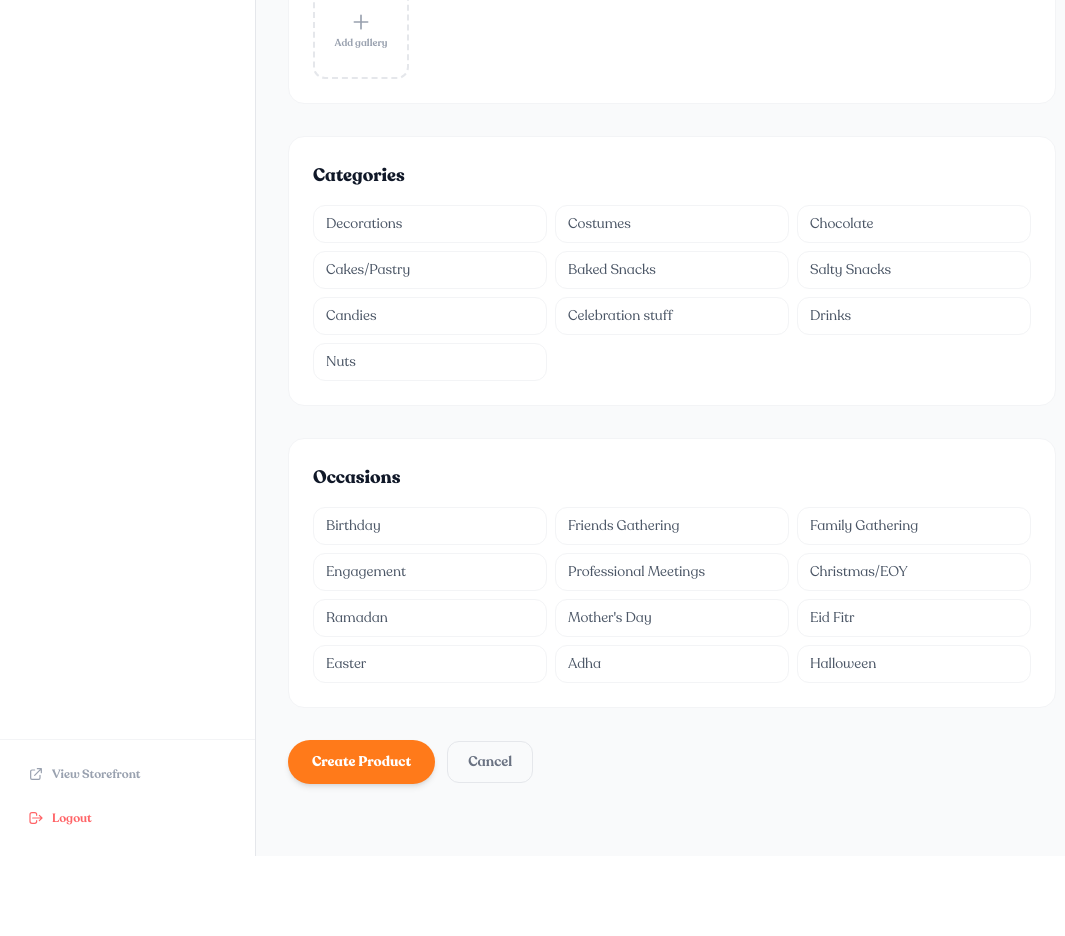
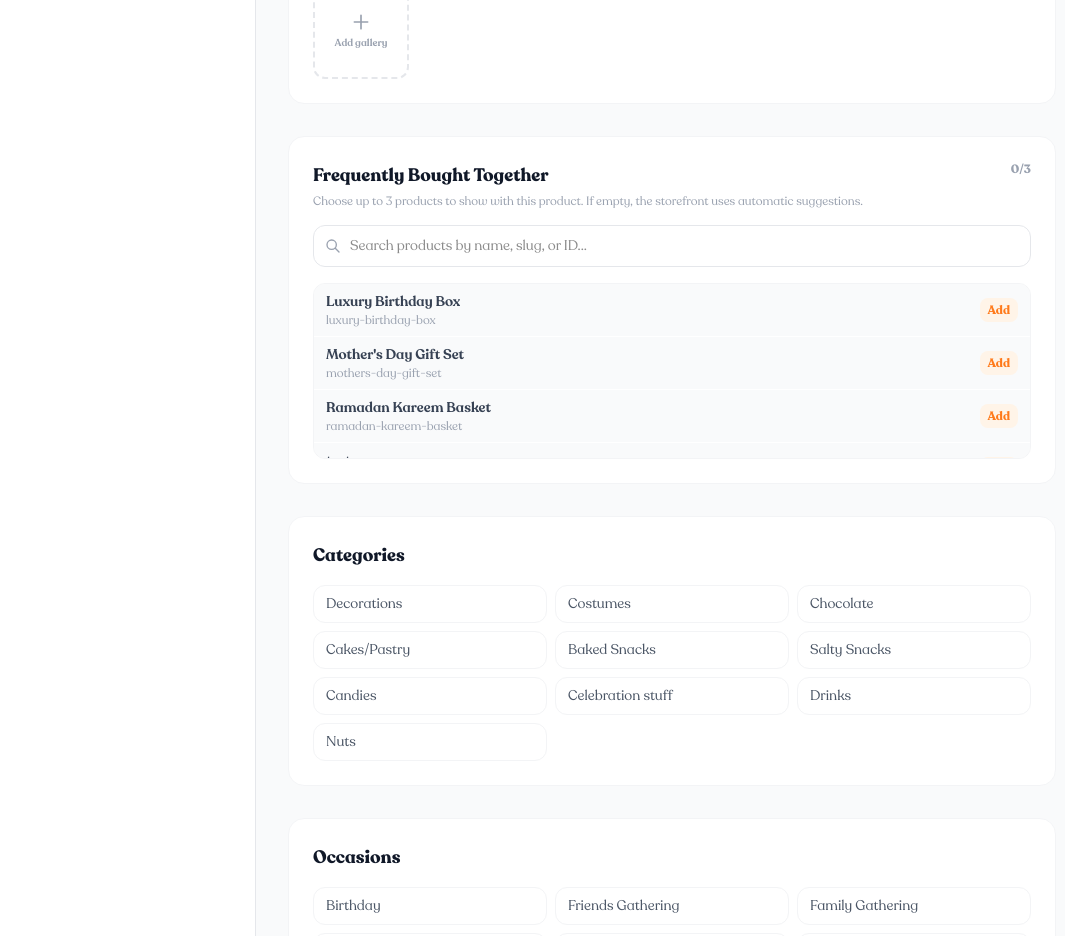
Before and after one commit to Word-of-Mouth-Marketing-agency/gather, a Next.js app: page /admin/products/new in a window 1280 px wide. Shown: the part 1320-2256 px from the top of the page, without its empty margins (0-1065 px from the left). Before the commit the page ends 2176 px from the top, so only its background shows below. Built offline with nearby package versions, Linux system fonts and the light colour scheme.

Commit message:
feat: add manual frequently bought together products

```diff
--- a/src/app/(store)/products/[slug]/page.tsx
+++ b/src/app/(store)/products/[slug]/page.tsx
@@ -48,7 +48,7 @@ export default async function ProductPage({ params }: Props) {
   const productOccasions = product.occasionIds
     .map((id) => getCategoryById(id))
     .filter((item): item is Category => item !== undefined)
-  const recommendations = getRecommendedProducts(product, allProducts, 3)
+  const recommendations = getFrequentlyBoughtTogetherProducts(product, allProducts, 3)
   const relatedProducts = getRelatedProducts(product, allProducts, 8)
 
   return (
@@ -112,6 +112,17 @@ function getRecommendedProducts(product: Product, allProducts: Product[], limit:
   return uniqueProducts([...related, ...featured]).slice(0, limit)
 }
 
+function getFrequentlyBoughtTogetherProducts(product: Product, allProducts: Product[], limit: number): Product[] {
+  const manual = (product.frequentlyBoughtTogetherIds ?? [])
+    .map((id) => allProducts.find((item) => item.id === id))
+    .filter((item): item is Product => Boolean(item))
+    .filter((item) => item.id !== product.id)
+    .filter((item) => (item as Product & { isActive?: boolean }).isActive !== false)
+
+  const manualProducts = uniqueProducts(manual).slice(0, limit)
+  return manualProducts.length > 0 ? manualProducts : getRecommendedProducts(product, allProducts, limit)
+}
+
 function getRelatedProducts(product: Product, allProducts: Product[], limit: number): Product[] {
   const sameCategory = allProducts.filter((item) =>
     item.id !== product.id && item.categoryIds.some((id) => product.categoryIds.includes(id))
--- a/src/app/admin/products/[id]/edit/page.tsx
+++ b/src/app/admin/products/[id]/edit/page.tsx
@@ -54,6 +54,7 @@ export default function EditProductPage() {
     categoryIds: product.categoryIds,
     occasionIds: product.occasionIds,
     crossSellIds: product.crossSellIds,
+    frequentlyBoughtTogetherIds: product.frequentlyBoughtTogetherIds ?? [],
     featured: product.featured,
   }
 
--- a/src/components/admin/ProductForm.tsx
+++ b/src/components/admin/ProductForm.tsx
@@ -3,7 +3,9 @@
 import { useState, useEffect, useRef } from 'react'
 import { useRouter } from 'next/navigation'
 import Image from 'next/image'
-import type { Category } from '@/types'
+import type { Category, Product } from '@/types'
+
+const FBT_LIMIT = 3
 
 export interface ProductFormData {
   name: string
@@ -22,6 +24,7 @@ export interface ProductFormData {
   categoryIds: string[]
   occasionIds: string[]
   crossSellIds: string[]
+  frequentlyBoughtTogetherIds: string[]
   featured: boolean
 }
 
@@ -42,6 +45,7 @@ const EMPTY: ProductFormData = {
   categoryIds: [],
   occasionIds: [],
   crossSellIds: [],
+  frequentlyBoughtTogetherIds: [],
   featured: false,
 }
 
@@ -59,6 +63,8 @@ export default function ProductForm({ initialData, productId }: Props) {
   const [uploading, setUploading] = useState(false)
   const [categories, setCategories] = useState<Category[]>([])
   const [occasions, setOccasions] = useState<Category[]>([])
+  const [products, setProducts] = useState<Product[]>([])
+  const [fbtSearch, setFbtSearch] = useState('')
   const featuredFileRef = useRef<HTMLInputElement>(null)
   const galleryFileRef = useRef<HTMLInputElement>(null)
 
@@ -68,12 +74,16 @@ export default function ProductForm({ initialData, productId }: Props) {
   useEffect(() => {
     async function load() {
       try {
-        const res = await fetch('/api/categories')
-        if (res.ok) {
-          const all: Category[] = await res.json()
+        const [categoriesRes, productsRes] = await Promise.all([
+          fetch('/api/categories'),
+          fetch('/api/products'),
+        ])
+        if (categoriesRes.ok) {
+          const all: Category[] = await categoriesRes.json()
           setCategories(all.filter((c) => c.type === 'category'))
           setOccasions(all.filter((c) => c.type === 'occasion'))
         }
+        if (productsRes.ok) setProducts(await productsRes.json())
       } catch { /* ignore */ }
     }
     load()
@@ -94,6 +104,48 @@ export default function ProductForm({ initialData, productId }: Props) {
     setField('occasionIds', form.occasionIds.includes(id)
       ? form.occasionIds.filter((o) => o !== id)
       : [...form.occasionIds, id])
+  }
+
+  const selectedFbtProducts = form.frequentlyBoughtTogetherIds
+    .map((id) => products.find((product) => product.id === id))
+    .filter((product): product is Product => Boolean(product))
+
+  const searchableFbtProducts = products
+    .filter((product) => product.id !== productId)
+    .filter((product) => !form.frequentlyBoughtTogetherIds.includes(product.id))
+    .filter((product) => {
+      const q = fbtSearch.trim().toLowerCase()
+      if (!q) return true
+      const sku = (product as Product & { sku?: string }).sku ?? ''
+      return (
+        product.name.toLowerCase().includes(q) ||
+        product.slug.toLowerCase().includes(q) ||
+        product.id.toLowerCase().includes(q) ||
+        sku.toLowerCase().includes(q)
+      )
+    })
+    .sort((a, b) => a.name.localeCompare(b.name))
+    .slice(0, 8)
+
+  function addFbtProduct(id: string) {
+    if (!id || id === productId || form.frequentlyBoughtTogetherIds.includes(id)) return
+    if (form.frequentlyBoughtTogetherIds.length >= FBT_LIMIT) return
+    setField('frequentlyBoughtTogetherIds', [...form.frequentlyBoughtTogetherIds, id])
+    setFbtSearch('')
+  }
+
+  function removeFbtProduct(id: string) {
+    setField('frequentlyBoughtTogetherIds', form.frequentlyBoughtTogetherIds.filter((productId) => productId !== id))
+  }
+
+  function moveFbtProduct(id: string, direction: -1 | 1) {
+    const current = [...form.frequentlyBoughtTogetherIds]
+    const index = current.indexOf(id)
+    const nextIndex = index + direction
+    if (index < 0 || nextIndex < 0 || nextIndex >= current.length) return
+    const [item] = current.splice(index, 1)
+    current.splice(nextIndex, 0, item)
+    setField('frequentlyBoughtTogetherIds', current)
   }
 
   async function uploadFile(file: File): Promise<string | null> {
@@ -144,6 +196,10 @@ export default function ProductForm({ initialData, productId }: Props) {
     e.preventDefault()
     if (form.discountStartsAt && form.discountEndsAt && form.discountEndsAt < form.discountStartsAt) {
       setError('Discount end date cannot be before the start date.')
+      return
+    }
+    if (form.frequentlyBoughtTogetherIds.length > FBT_LIMIT) {
+      setError(`Frequently Bought Together can include up to ${FBT_LIMIT} products.`)
       return
     }
     setSaving(true)
@@ -396,6 +452,94 @@ export default function ProductForm({ initialData, productId }: Props) {
         </div>
       </div>
 
+      {/* Frequently Bought Together */}
+      <div className="bg-white rounded-2xl border border-gray-100 p-6 space-y-4">
+        <div className="flex items-start justify-between gap-3">
+          <div>
+            <h2 className="text-lg font-black text-gray-900">Frequently Bought Together</h2>
+            <p className="mt-1 text-xs text-gray-400">
+              Choose up to {FBT_LIMIT} products to show with this product. If empty, the storefront uses automatic suggestions.
+            </p>
+          </div>
+          <span className={`text-xs font-bold ${selectedFbtProducts.length >= FBT_LIMIT ? 'text-red-500' : 'text-gray-400'}`}>
+            {selectedFbtProducts.length}/{FBT_LIMIT}
+          </span>
+        </div>
+
+        <div className="relative">
+          <svg className="absolute left-3 top-1/2 h-4 w-4 -translate-y-1/2 text-gray-400" fill="none" stroke="currentColor" strokeWidth={2} viewBox="0 0 24 24">
+            <path strokeLinecap="round" strokeLinejoin="round" d="M21 21l-6-6m2-5a7 7 0 11-14 0 7 7 0 0114 0z" />
+          </svg>
+          <input
+            type="search"
+            value={fbtSearch}
+            onChange={(e) => setFbtSearch(e.target.value)}
+            disabled={selectedFbtProducts.length >= FBT_LIMIT}
+            placeholder="Search products by name, slug, or ID..."
+            className="w-full rounded-xl border border-gray-200 py-2.5 pl-9 pr-3 text-sm focus:outline-none focus:border-[#ff7a1a] disabled:opacity-50"
+          />
+        </div>
+
+        {selectedFbtProducts.length < FBT_LIMIT && (
+          <div className="max-h-44 overflow-y-auto rounded-xl border border-gray-100 bg-gray-50">
+            {searchableFbtProducts.length > 0 ? (
+              searchableFbtProducts.map((product) => (
+                <button
+                  key={product.id}
+                  type="button"
+                  onClick={() => addFbtProduct(product.id)}
+                  className="flex w-full items-center justify-between gap-3 border-b border-white px-3 py-2 text-left last:border-b-0 hover:bg-white"
+                >
+                  <span className="min-w-0">
+                    <span className="block truncate text-sm font-semibold text-gray-700">{product.name}</span>
+                    <span className="block truncate text-xs text-gray-400">{product.slug}</span>
+                  </span>
+                  <span className="shrink-0 rounded-lg bg-[#fff4e8] px-2 py-1 text-xs font-bold text-[#ff7a1a]">Add</span>
+                </button>
+              ))
+            ) : (
+              <p className="px-3 py-3 text-xs text-gray-400">
+                {fbtSearch ? 'No matching products found.' : 'No products available.'}
+              </p>
+            )}
+          </div>
+        )}
+
+        {selectedFbtProducts.length > 0 && (
+          <div className="space-y-2">
+            {selectedFbtProducts.map((product, index) => (
+              <div key={product.id} className="flex items-center gap-2 rounded-xl bg-gray-50 px-3 py-2">
+                <span className="w-5 text-xs font-black text-gray-400">{index + 1}</span>
+                <span className="min-w-0 flex-1 truncate text-sm font-semibold text-gray-700">{product.name}</span>
+                <button
+                  type="button"
+                  onClick={() => moveFbtProduct(product.id, -1)}
+                  disabled={index === 0}
+                  className="rounded-lg px-2 py-1 text-xs font-bold text-gray-500 hover:bg-white disabled:opacity-30"
+                >
+                  Up
+                </button>
+                <button
+                  type="button"
+                  onClick={() => moveFbtProduct(product.id, 1)}
+                  disabled={index === selectedFbtProducts.length - 1}
+                  className="rounded-lg px-2 py-1 text-xs font-bold text-gray-500 hover:bg-white disabled:opacity-30"
+                >
+                  Down
+                </button>
+                <button
+                  type="button"
+                  onClick={() => removeFbtProduct(product.id)}
+                  className="rounded-lg px-2 py-1 text-xs font-bold text-red-400 hover:bg-red-50"
+                >
+                  Remove
+                </button>
+              </div>
+            ))}
+          </div>
+        )}
+      </div>
+
       {/* Categories */}
       <div className="bg-white rounded-2xl border border-gray-100 p-6 space-y-4">
         <h2 className="text-lg font-black text-gray-900">Categories</h2>
--- a/src/types/index.ts
+++ b/src/types/index.ts
@@ -23,6 +23,7 @@ export interface Product {
   reviewCount?: number
   reviews?: ProductReview[]
   crossSellIds: string[]
+  frequentlyBoughtTogetherIds?: string[]
   featured: boolean
   createdAt: string
 }
```
Also changed, not shown: src/lib/repositories.ts (+18 -1 lines).
